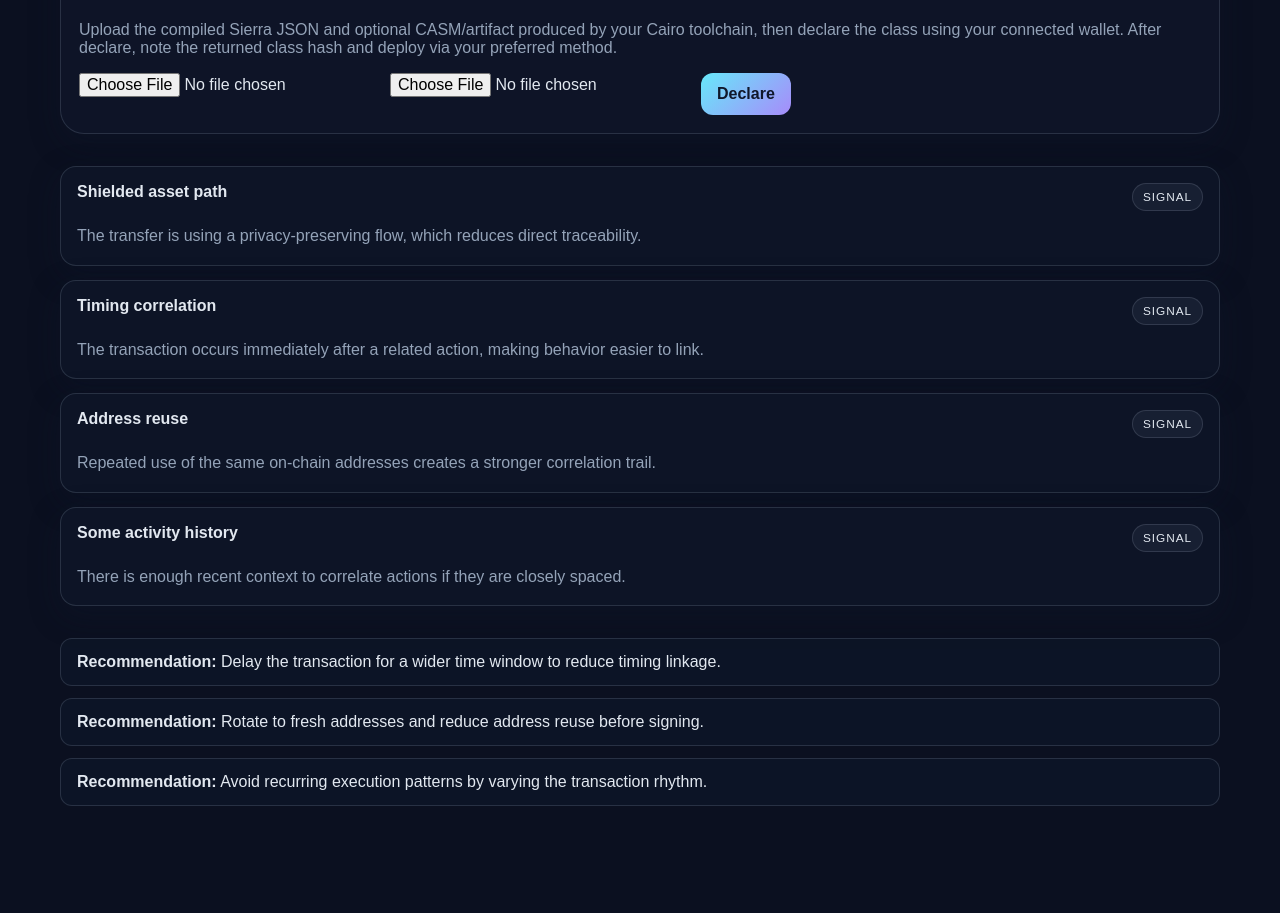
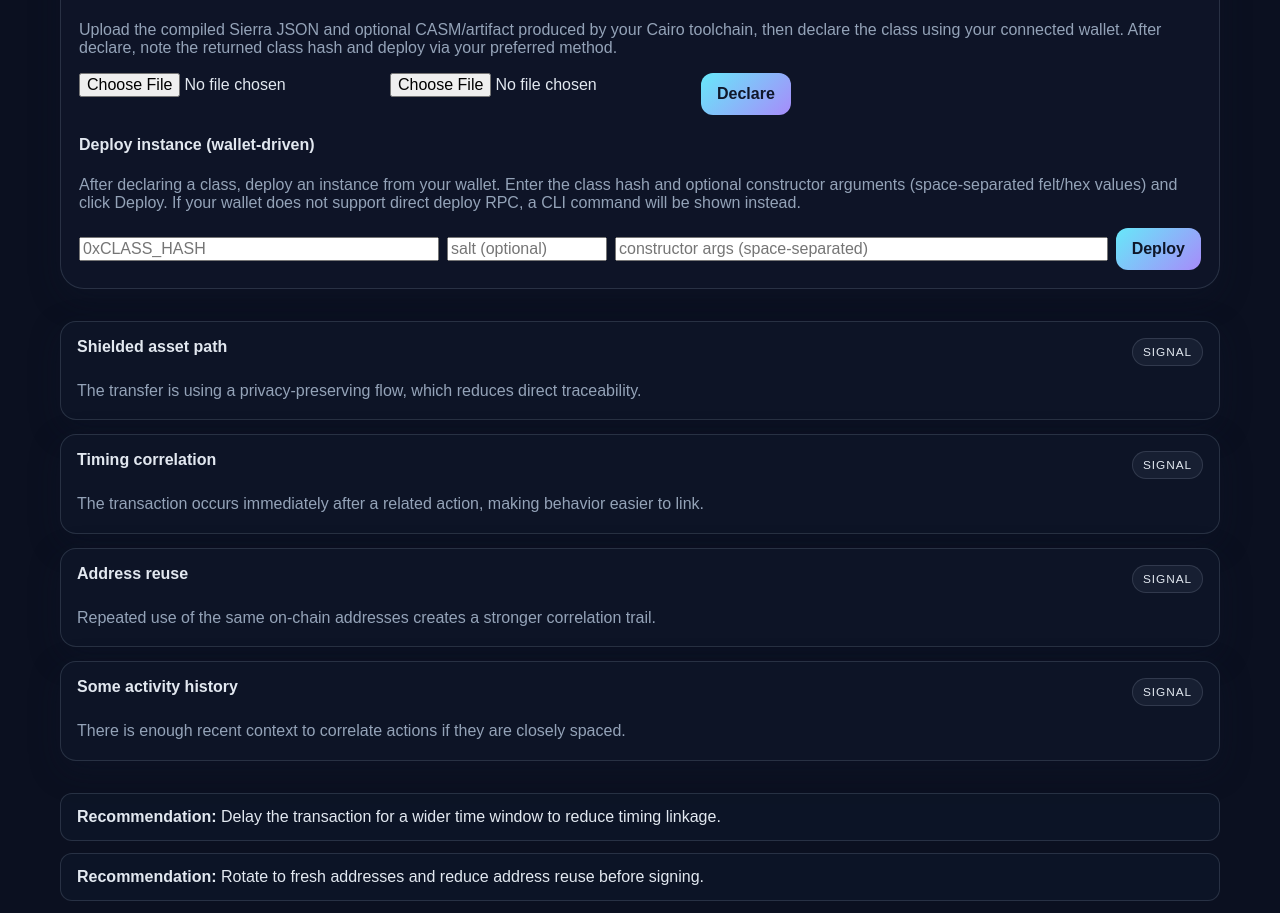
Before and after one commit to Leequidice/GhostLine, a Next.js app: page / in a window 1280 px wide. Shown: the part 1100-2013 px from the top of the page. Before the commit the page ends 1986 px from the top, so only its background shows below. Built offline with nearby package versions, Linux system fonts and the light colour scheme; no server answers.

Commit message:
Add wallet-driven deploy-instance UI with CLI fallback

```diff
--- a/app/page.tsx
+++ b/app/page.tsx
@@ -325,6 +325,64 @@ export default function Home() {
                 Declare
               </button>
             </div>
+
+            <div style={{ marginTop: 18 }}>
+              <h4>Deploy instance (wallet-driven)</h4>
+              <p style={{ color: 'var(--muted)', marginTop: 6 }}>
+                After declaring a class, deploy an instance from your wallet. Enter the class hash and optional constructor arguments (space-separated felt/hex values) and click Deploy. If your wallet does not support direct deploy RPC, a CLI command will be shown instead.
+              </p>
+
+              <div style={{ display: 'flex', gap: 8, marginTop: 8, alignItems: 'center' }}>
+                <input id="classHash" placeholder="0xCLASS_HASH" style={{ minWidth: 360 }} />
+                <input id="salt" placeholder="salt (optional)" style={{ width: 160 }} />
+                <input id="ctorArgs" placeholder="constructor args (space-separated)" style={{ flex: 1 }} />
+                <button
+                    onClick={async () => {
+                      if (!wallet) { alert('Connect wallet first'); return; }
+                      const classHashEl = document.getElementById('classHash') as HTMLInputElement;
+                      const saltEl = document.getElementById('salt') as HTMLInputElement;
+                      const ctorEl = document.getElementById('ctorArgs') as HTMLInputElement;
+                      const classHash = (classHashEl?.value || '').trim();
+                      if (!classHash) { alert('Enter class hash'); return; }
+                      const salt = (saltEl?.value || '').trim() || '0';
+                      const ctorArgs = (ctorEl?.value || '').trim() ? ctorEl.value.split(/\s+/) : [];
+
+                      // Build CLI fallback
+                      const cliCmd = `starknet deploy --class-hash ${classHash} --salt ${salt} ${ctorArgs.length ? '--constructor-args ' + ctorArgs.join(' '): ''}`;
+
+                      try {
+                        // Try wallet RPC deploy — wallets differ; attempt a deploy-style invoke and catch failures.
+                        // @ts-ignore
+                        const params: any = {
+                          calls: [
+                            {
+                              contract_address: '0x0',
+                              entry_point: 'deploy',
+                              calldata: [classHash, salt, ...ctorArgs],
+                            },
+                          ],
+                        };
+                        // @ts-ignore
+                        const res = await wallet.request({ type: 'wallet_addInvokeTransaction', params });
+                        console.log('deploy response', res);
+                        alert('Deploy transaction submitted. Wallet response: ' + JSON.stringify(res));
+                      } catch (err) {
+                        console.error('wallet deploy failed', err);
+                        // Show the CLI fallback
+                        const picked = confirm('Wallet deploy failed or is unsupported. Show CLI deploy command instead?');
+                        if (picked) {
+                          // copy to clipboard if available
+                          try { await navigator.clipboard.writeText(cliCmd); alert('CLI command copied to clipboard:\n' + cliCmd); }
+                          catch { alert('CLI command:\n' + cliCmd); }
+                        }
+                      }
+                    }}
+                    className="primary-button"
+                >
+                    Deploy
+                </button>
+              </div>
+            </div>
           </div>
         </div>
       </section>
```
